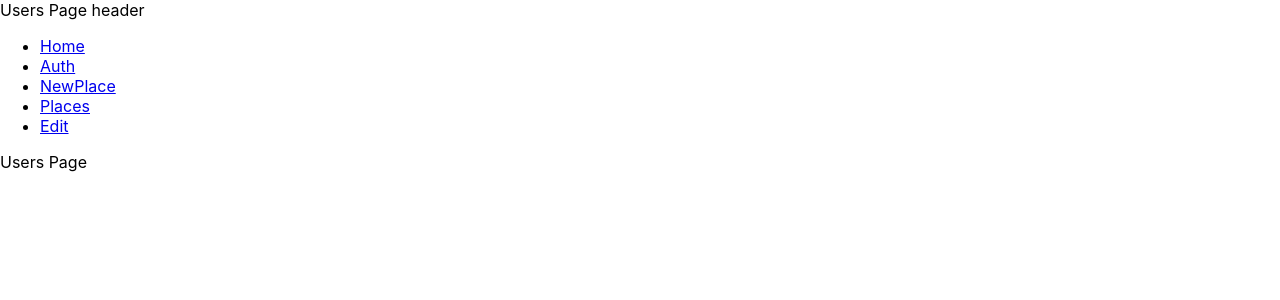
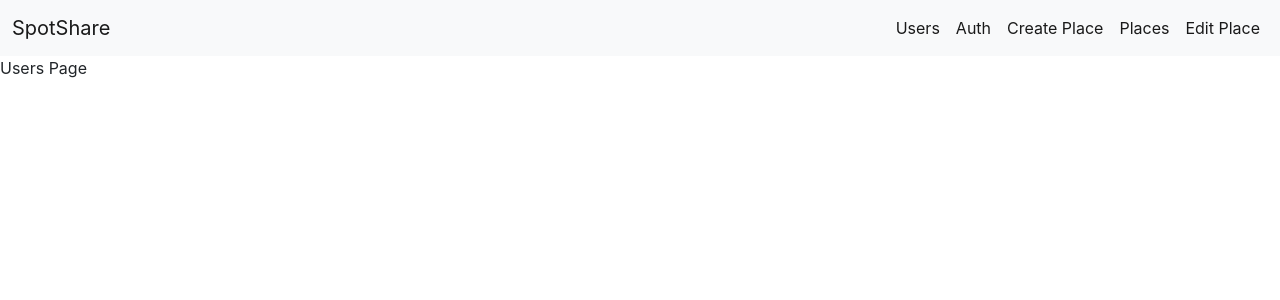
Before and after one commit to hitesh19426/spotshare, a React (Create React App) app: page / in a window 1280 px wide. Shown: the top 300 px of the page. Built offline with nearby package versions, Linux system fonts and the light colour scheme.

Commit message:
added navbar

```diff
--- a/package.json
+++ b/package.json
@@ -6,6 +6,7 @@
     "@testing-library/jest-dom": "^5.16.5",
     "@testing-library/react": "^13.4.0",
     "@testing-library/user-event": "^13.5.0",
+    "bootstrap": "^5.2.3",
     "react": "^18.2.0",
     "react-dom": "^18.2.0",
     "react-router-dom": "^6.7.0",
--- a/src/App.js
+++ b/src/App.js
@@ -1,53 +1,36 @@
 import "./App.css";
 import {
   BrowserRouter,
-  createBrowserRouter,
-  createRoutesFromElements,
   Route,
-  RouterProvider,
   Routes,
 } from "react-router-dom";
 import Users from "./pages/Users/Users";
 import React from "react";
-import Home from "./pages/Home";
+import Layout from "./pages/Home";
 import Places from "./pages/Places/Places";
 import Authenticate from "./pages/Users/Auth";
 import NewPlace from "./pages/Places/NewPlace";
 import UpdatePlace from "./pages/Places/UpdatePlace";
 import ErrorPage from "./pages/ErrorPage";
 
-const router = createBrowserRouter(
-  createRoutesFromElements(
-    <Route path="/" element={<Home />} errorElement={<ErrorPage />}>
-      <Route errorElement={<ErrorPage />}>
-        <Route index element={<Users />} />
-        <Route path="/:uid/places" element={<Places />} />
-        <Route path="/auth" element={<Authenticate />} />
-        <Route path="/places/new" element={<NewPlace />} />
-        <Route path="/places/:pid" element={<UpdatePlace />} />
-      </Route>
-    </Route>
-  )
-);
-
 function App() {
   return (
-    <RouterProvider router={router} />
+    // <RouterProvider router={router} />
 
     // alternative way
-    // <BrowserRouter>
-    //   <Routes>
-    //     <Route path="/" element={<Home />} errorElement={<ErrorPage />}>
-    //       <Route errorElement={<ErrorPage />}>
-    //         <Route index element={<Users />} />
-    //         <Route path="/:uid/places" element={<Places />} />
-    //         <Route path="/auth" element={<Authenticate />} />
-    //         <Route path="/places/new" element={<NewPlace />} />
-    //         <Route path="/places/:pid" element={<UpdatePlace />} />
-    //       </Route>
-    //     </Route>
-    //   </Routes>
-    // </BrowserRouter>
+    <BrowserRouter>
+      <Routes>
+        <Route path="/" element={<Layout />} errorElement={<ErrorPage />}>
+          <Route errorElement={<ErrorPage />}>
+            <Route index element={<Users />} />
+            <Route path="/:uid/places" element={<Places />} />
+            <Route path="/auth" element={<Authenticate />} />
+            <Route path="/places/new" element={<NewPlace />} />
+            <Route path="/places/:pid" element={<UpdatePlace />} />
+          </Route>
+        </Route>
+      </Routes>
+    </BrowserRouter>
   );
 }
 
--- a/src/pages/Home.jsx
+++ b/src/pages/Home.jsx
@@ -1,11 +1,35 @@
 import React from 'react'
-import { Link, Outlet } from 'react-router-dom'
+import { Link, NavLink, Outlet } from 'react-router-dom'
+
+
+function NavBar() {
+    return (
+        <nav className="navbar navbar-expand-md bg-light" data-bs-theme="dark">
+            <div className="container-fluid">
+                <a className="navbar-brand" href="#">SpotShare</a>
+                <button className="navbar-toggler collapsed" type="button" data-bs-toggle="collapse" data-bs-target="#navbarTogglerDemo01" aria-controls="navbarTogglerDemo01" aria-expanded="false" aria-label="Toggle navigation">
+                    <span className="navbar-toggler-icon"></span>
+                </button>
+                <div className="collapse navbar-collapse" id="navbarSupportedContent">
+                    <ul className="navbar-nav ms-auto mb-2 mb-lg-0">
+                        <NavLink className="nav-link active" aria-current="page" to="/"> Users </NavLink>
+                        <NavLink className="nav-link active" aria-current="page" to="/auth"> Auth </NavLink>
+                        <NavLink className="nav-link active" aria-current="page" to="/places/new"> Create Place </NavLink>
+                        <NavLink className="nav-link active" aria-current="page" to="/u1/places"> Places </NavLink>
+                        <NavLink className="nav-link active" aria-current="page" to="/places/p1"> Edit Place </NavLink>
+                    </ul>
+                </div>
+            </div>
+        </nav>
+    )
+}
 
 export default function Home() {
     return (
         <div>
-        <header> Users Page header </header>
-        <nav>
+            <NavBar />
+
+            {/* <nav>
                 <ul>
                     <li><Link to="/"> Home </Link> </li>
                     <li><Link to="/auth"> Auth </Link> </li>
@@ -13,7 +37,7 @@
                     <li><Link to="/u1/places"> Places </Link> </li>
                     <li><Link to="/places/p1"> Edit </Link> </li>
                 </ul>
-        </nav>
+            </nav> */}
 
             <Outlet />
         </div>
```
Also changed, not shown: src/index.js (+7 -0 lines), 1 other file (tests, documents, lock files or other folders). Lines whose indentation alone changed are shown as unchanged.
